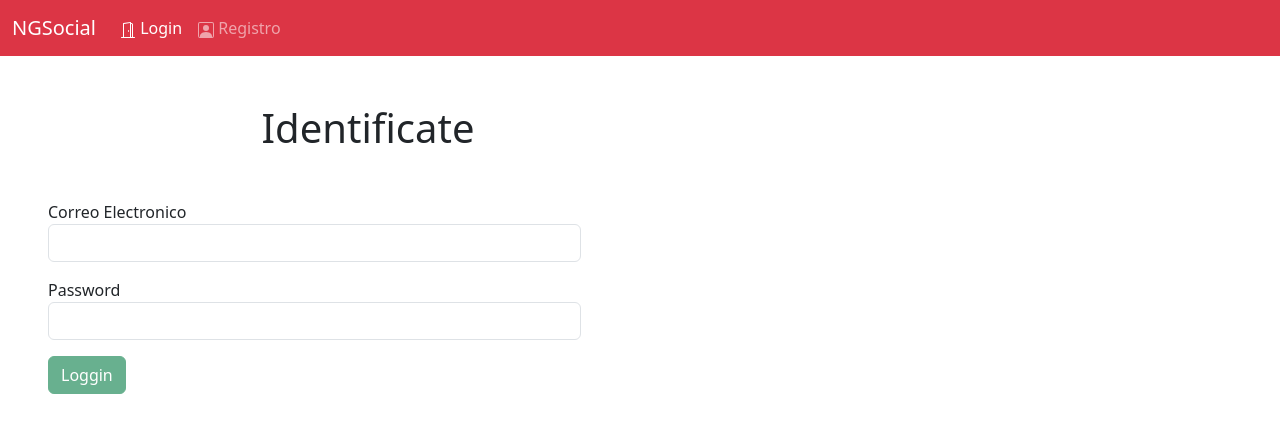
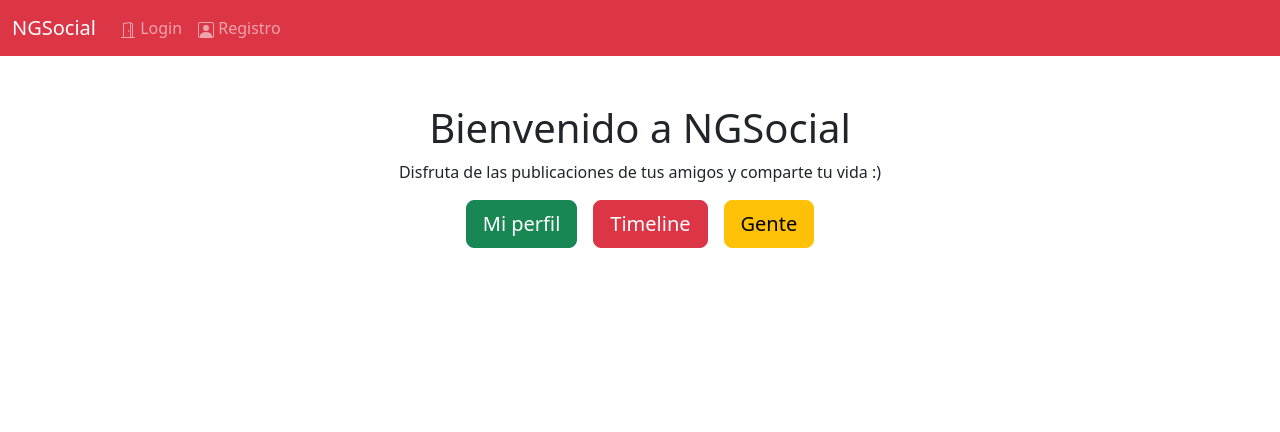
Before and after one commit to versace123mx/api-red-social-angular-node-front, an Angular app: page / in a window 1280 px wide. Shown: the top 432 px of the page. Built offline with nearby package versions, Linux system fonts and the light colour scheme.

Commit message:
home controler

```diff
--- a/src/app/app.component.html
+++ b/src/app/app.component.html
@@ -1,13 +1,13 @@
 <nav class="navbar navbar-expand-lg navbar-dark bg-danger">
   <div class="container-fluid text-center">
-    <a class="navbar-brand" href="#">{{title}}</a>
+    <a class="navbar-brand" [routerLink]="['/']" [routerLinkActive]="['active']">{{title}}</a>
     <button class="navbar-toggler" type="button" data-bs-toggle="collapse" data-bs-target="#navbarSupportedContent" aria-controls="navbarSupportedContent" aria-expanded="false" aria-label="Toggle navigation">
       <span class="navbar-toggler-icon"></span>
     </button>
     <div class="collapse navbar-collapse" id="navbarSupportedContent">
       <ul class="navbar-nav me-auto mb-2 mb-lg-0" *ngIf="validatos">
         <li class="nav-item">
-          <a class="nav-link active" aria-current="page" href="#">
+          <a class="nav-link active" aria-current="page" [routerLink]="['/home']" [routerLinkActive]="['active']">
             <svg xmlns="http://www.w3.org/2000/svg" width="16" height="16" fill="currentColor" class="bi bi-house" viewBox="0 0 16 16">
               <path d="M8.707 1.5a1 1 0 0 0-1.414 0L.646 8.146a.5.5 0 0 0 .708.708L2 8.207V13.5A1.5 1.5 0 0 0 3.5 15h9a1.5 1.5 0 0 0 1.5-1.5V8.207l.646.647a.5.5 0 0 0 .708-.708L13 5.793V2.5a.5.5 0 0 0-.5-.5h-1a.5.5 0 0 0-.5.5v1.293zM13 7.207V13.5a.5.5 0 0 1-.5.5h-9a.5.5 0 0 1-.5-.5V7.207l5-5z"/>
             </svg>
@@ -33,7 +33,7 @@
 
       <ul class="navbar-nav me-auto mb-2 mb-lg-0" *ngIf="!validatos">
         <li class="nav-item">
-          <a class="nav-link active" aria-current="page" [routerLink]="['/login']" [routerLinkActive]="['active']">
+          <a class="nav-link" aria-current="page" [routerLink]="['/login']" [routerLinkActive]="['active']">
             <svg xmlns="http://www.w3.org/2000/svg" width="16" height="16" fill="currentColor" class="bi bi-door-open" viewBox="0 0 16 16">
               <path d="M8.5 10c-.276 0-.5-.448-.5-1s.224-1 .5-1 .5.448.5 1-.224 1-.5 1"/>
               <path d="M10.828.122A.5.5 0 0 1 11 .5V1h.5A1.5 1.5 0 0 1 13 2.5V15h1.5a.5.5 0 0 1 0 1h-13a.5.5 0 0 1 0-1H3V1.5a.5.5 0 0 1 .43-.495l7-1a.5.5 0 0 1 .398.117M11.5 2H11v13h1V2.5a.5.5 0 0 0-.5-.5M4 1.934V15h6V1.077z"/>
--- a/src/app/app.module.ts
+++ b/src/app/app.module.ts
@@ -8,12 +8,14 @@ import { AppRoutingModule } from './app-routing.module';
 import { AppComponent } from './app.component';
 import { LoginComponent } from './components/login/login.component'
 import { RegisterComponent } from './components/register/register.component'
+import { HomeComponent } from './components/home/home.component'
 
 @NgModule({
   declarations: [
     AppComponent,
     LoginComponent,
-    RegisterComponent
+    RegisterComponent,
+    HomeComponent
   ],
   imports: [
     BrowserModule,
--- a/src/app/app.routing.ts
+++ b/src/app/app.routing.ts
@@ -4,9 +4,11 @@ import { Routes, RouterModule } from "@angular/router";
 //Importamos los componentes
 import { LoginComponent } from './components/login/login.component'
 import { RegisterComponent } from './components/register/register.component'
+import { HomeComponent } from './components/home/home.component'
 
 const appRoutes: Routes = [
-    {path:'', component:LoginComponent},
+    {path:'', component:HomeComponent},
+    {path:'home', component:HomeComponent},
     {path:'login', component:LoginComponent},
     {path:'registro', component:RegisterComponent}
 ]
--- /dev/null
+++ b/src/app/components/home/home.component.html
@@ -0,0 +1,12 @@
+<div class="container text-center my-5">
+    <div class="row">
+        <h1 class="h1-strong">{{title}}</h1>
+        <p>Disfruta de las publicaciones de tus amigos y comparte tu vida :) </p>
+        <div class="col-md-6 offset-md-3">
+            <span class="mx-2"><a href="#" class="btn btn-success btn-lg" role="button"> Mi perfil</a></span>
+            <span class="mx-2"><a href="#" class="btn btn-danger btn-lg" role="button"> Timeline</a></span>
+            <span class="mx-2"><a href="#" class="btn btn-warning btn-lg" role="button"> Gente</a></span>
+
+        </div>
+    </div>
+</div>
--- /dev/null
+++ b/src/app/components/home/home.component.ts
@@ -0,0 +1,18 @@
+import { Component, OnInit } from "@angular/core";
+
+@Component({
+    selector: 'home',
+    templateUrl: './home.component.html'
+})
+
+export class HomeComponent implements OnInit{
+    title: string
+
+    constructor(){
+        this.title = 'Bienvenido a NGSocial'
+    }
+
+    ngOnInit(){
+        console.log('El componente home se ha cargado')
+    }
+}
```
